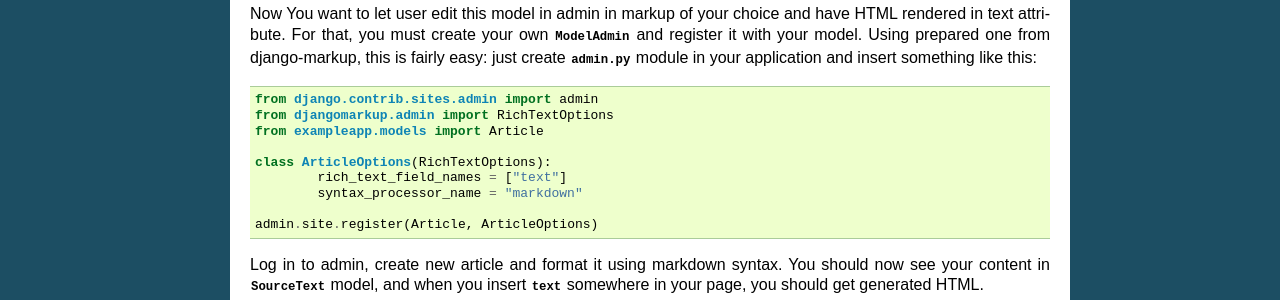
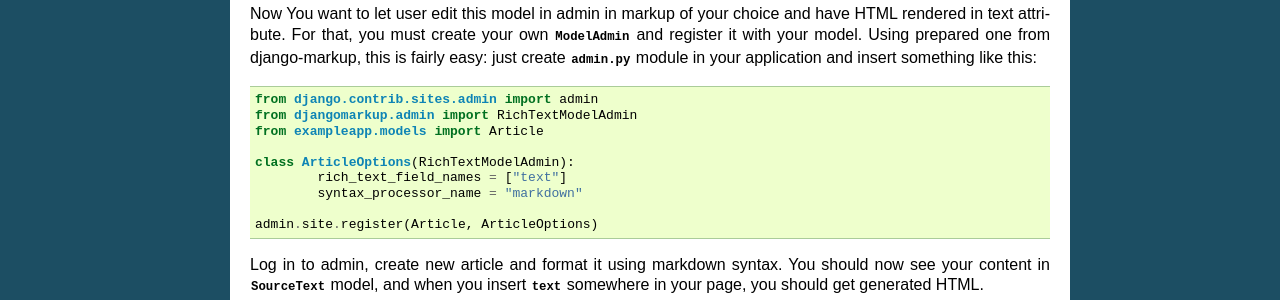
Before and after one commit to ella/django-markup, a Sphinx documentation site: the page built from docs/source/index.rst, in a window 1280 px wide. Shown: the part 708-1008 px from the top of the page. Built offline with Sphinx 7.4.7, drawn with Linux system fonts in a browser that asks for light colours.

Commit message:
s/RichTextOptions/RichTextModelAdmin/

```diff
--- a/docs/source/index.rst
+++ b/docs/source/index.rst
@@ -33,10 +33,10 @@ As an example, consider this class: ::
 Now You want to let user edit this model in admin in markup of your choice and have HTML rendered in text attribute. For that, you must create your own :class:`ModelAdmin` and register it with your model. Using prepared one from django-markup, this is fairly easy: just create :mod:`admin.py` module in your application and insert something like this: ::
 
 	from django.contrib.sites.admin import admin
-	from djangomarkup.admin import RichTextOptions
+	from djangomarkup.admin import RichTextModelAdmin
 	from exampleapp.models import Article
 
-	class ArticleOptions(RichTextOptions):
+	class ArticleOptions(RichTextModelAdmin):
 		rich_text_field_names = ["text"]
 		syntax_processor_name = "markdown"
 
```
Also changed, not shown: 2 other files.
